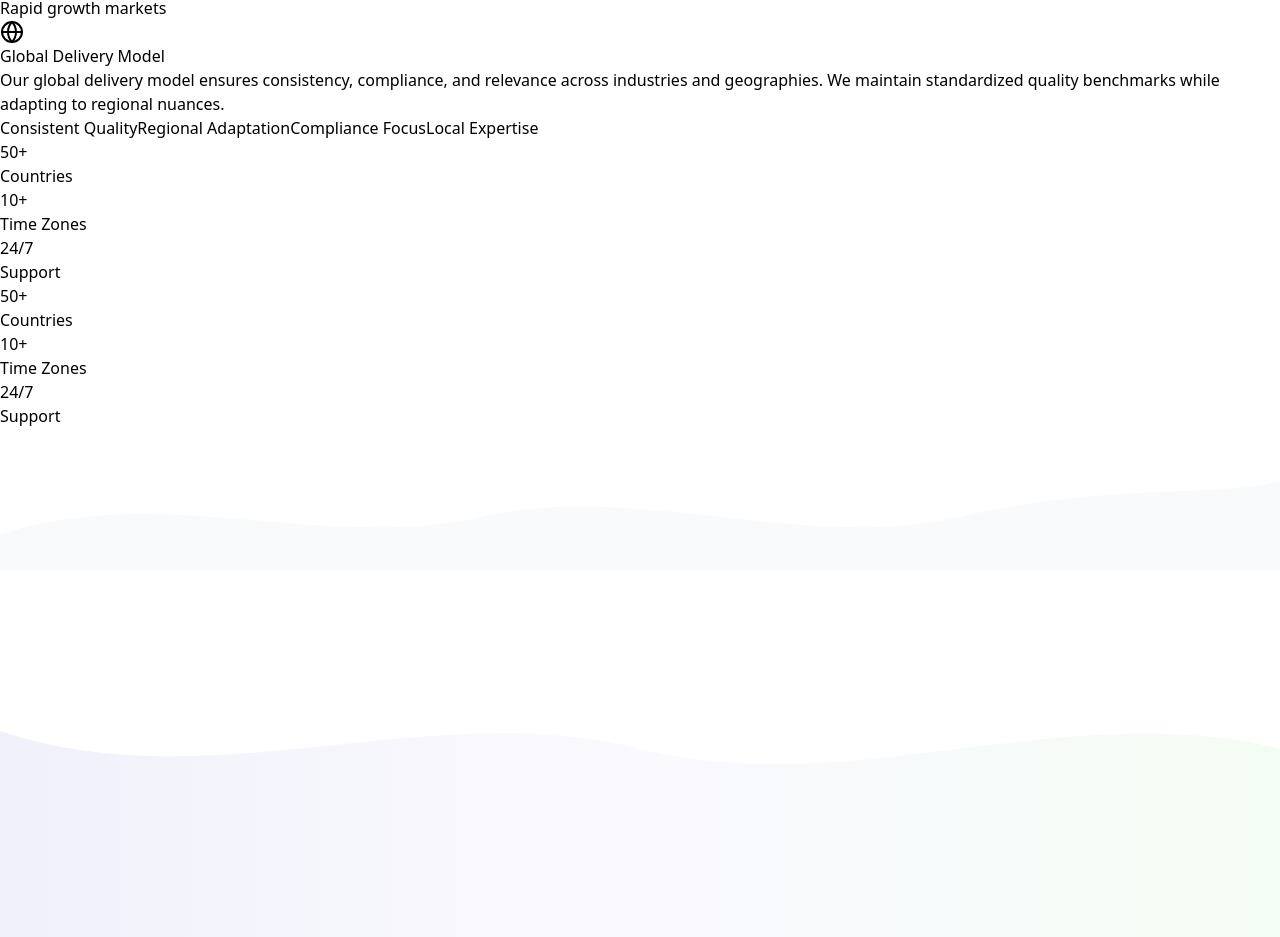
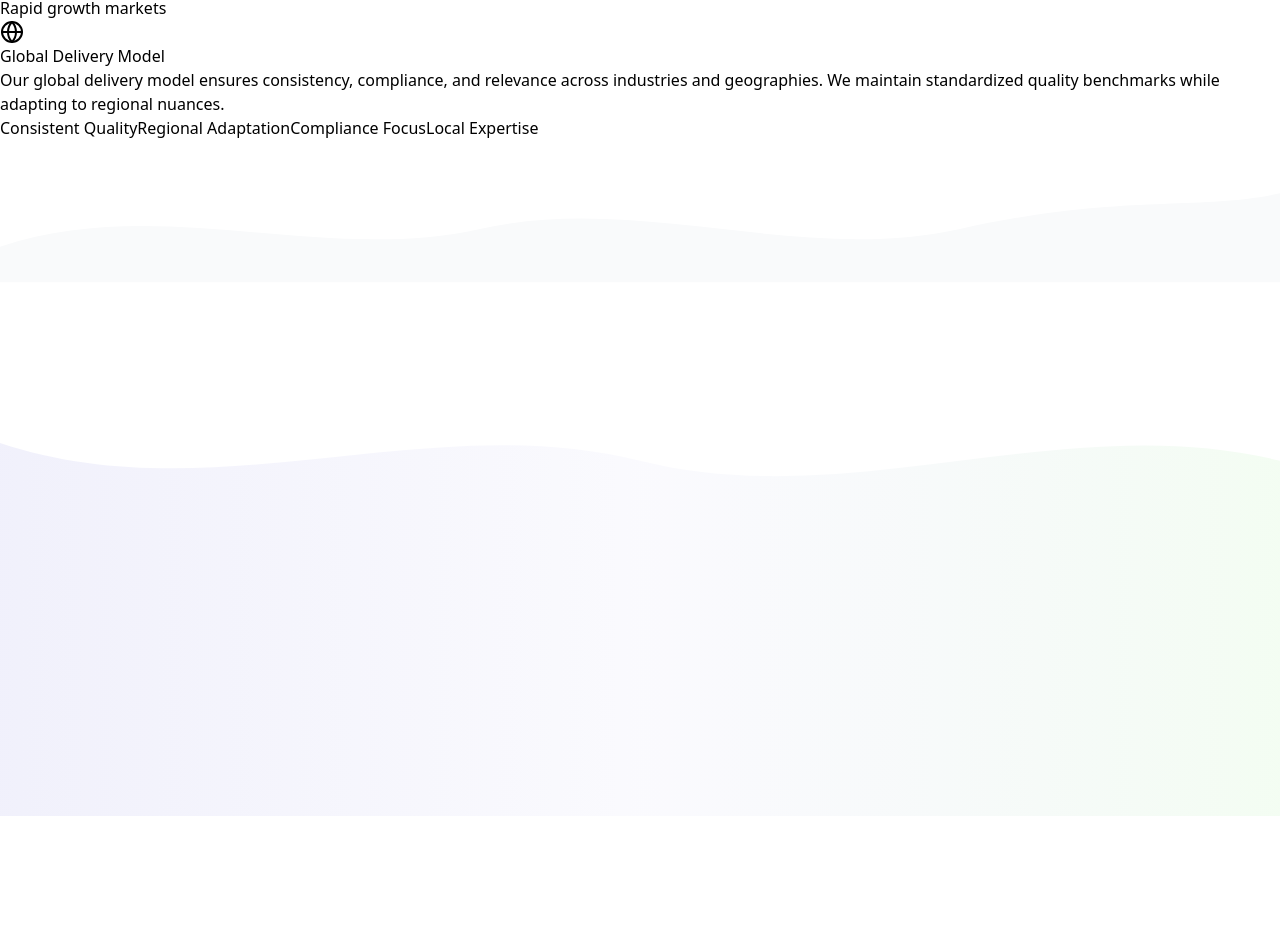
Before and after one commit to aveez444/DartsUnity, a React (Vite) app: page /about in a window 1280 px wide. Shown: the part 6291-7228 px from the top of the page. Built offline with nearby package versions, Linux system fonts and the light colour scheme.

Commit message:
first comef4asq

```diff
--- a/src/pages/About.jsx
+++ b/src/pages/About.jsx
@@ -624,33 +624,7 @@ const About = () => {
           </div>
         </div>
 
-        {/* Mobile Stats Bar */}
-        <div className="lg:hidden grid grid-cols-3 gap-3 pt-4">
-          {[
-            { value: '50+', label: 'Countries' },
-            { value: '10+', label: 'Time Zones' },
-            { value: '24/7', label: 'Support' }
-          ].map((stat, i) => (
-            <div key={i} className="bg-white rounded-xl p-4 text-center border border-gray-200">
-              <div className="text-xl font-bold text-[#1110C4] mb-1">{stat.value}</div>
-              <div className="text-gray-600 text-xs">{stat.label}</div>
-            </div>
-          ))}
-        </div>
 
-        {/* Desktop Stats Bar */}
-        <div className="hidden lg:grid grid-cols-3 gap-4">
-          {[
-            { value: '50+', label: 'Countries' },
-            { value: '10+', label: 'Time Zones' },
-            { value: '24/7', label: 'Support' }
-          ].map((stat, i) => (
-            <div key={i} className="bg-white rounded-2xl p-5 text-center border border-gray-200 hover:border-[#1110C4]/30 transition-colors">
-              <div className="text-2xl lg:text-3xl font-bold text-[#1110C4] mb-1">{stat.value}</div>
-              <div className="text-gray-600 text-sm">{stat.label}</div>
-            </div>
-          ))}
-        </div>
 
       </div>
     </div>
```
